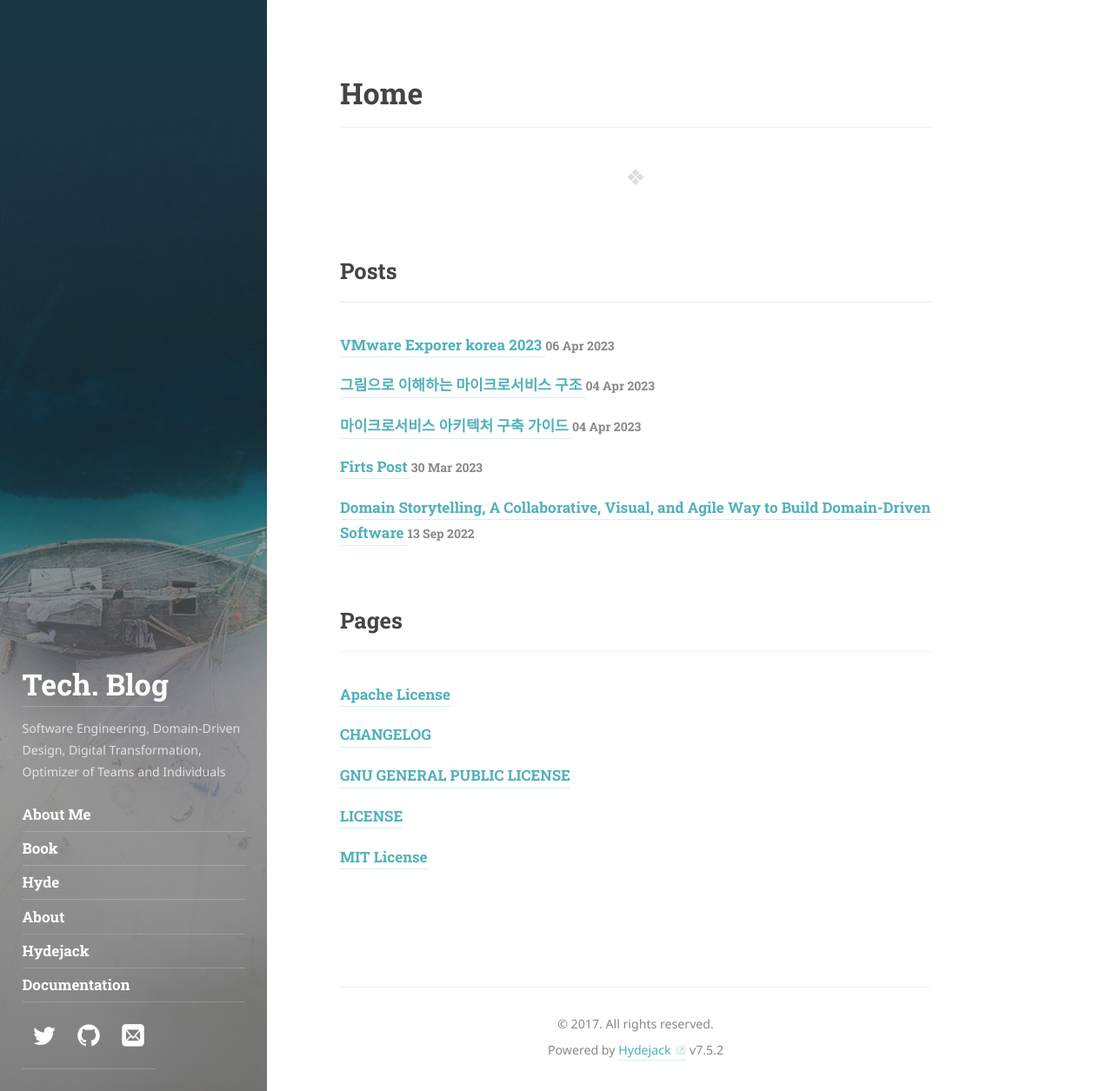
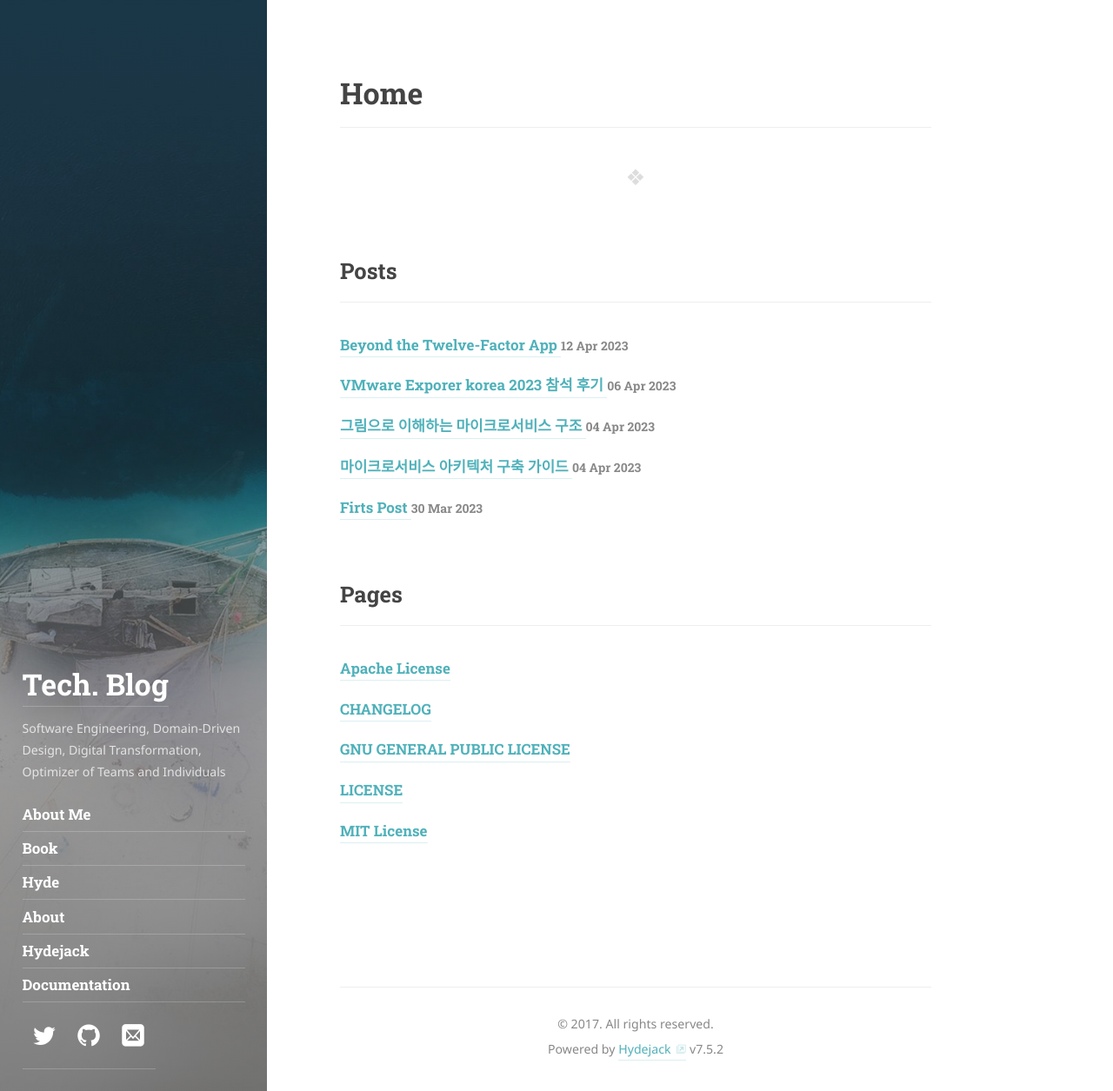
Before and after one commit to haesiku/haesiku.github.io, a Jekyll site: the page built from index.markdown, in a window 1280 px wide and 1255 px high. Shown: the whole window at 87% size. Built offline with Jekyll 4.4.1, drawn with Linux system fonts in a browser that asks for light colours; some web fonts are replaced; the list of posts is cut into pages by our own code; part of the change alters nothing that is shown.

Commit message:
add post: beyond 12 factors

```diff
--- /dev/null
+++ b/_posts/book/2023-04-12-beyond-the-12-factor-app.md
@@ -0,0 +1,104 @@
+---
+layout: post
+title: Beyond the Twelve-Factor App
+description: >
+  초기 Cloud 초창기에 경험 없는 기업이나 개발자가 새로운 Cloud 환경에 적합한 Application을 구축하는데 참고할 지침이었던 **12 Factor**.
+
+  **Beyond the Twelve-Factor App: Exploring the DNA of High Scalable, Resilient Cloud Applications**은 원래의 12 Factor를 기반으로 현재까지의 모범 사례를 반영하고 또 우선순위를 부여하였다.
+
+tags: [book]
+author: author2
+canonical_url: https://jpub.tistory.com
+---
+
+[Beyond the Twelve-Factor App] (사진)
+[Beyond the Twelve-Factor App - Pivotal] (출판사 책 설명 링크)
+
+# Preface (머리말)
+이 책은 Cloud에 시스템을 구축하고 운영할때 참고할 수 있는 **The Twelve-Factor App**을 넘어 빠르게 변화하는 애플리케이션의 구축을 위한 현재의 문제를 해결하는 것을 목적으로 한다.
+
+- 설정 자동화를 위한 절차(declarative) 를 체계화 하여 새로운 개발자가 프로젝트에 참여하는데 드는 시간과 비용을 최소화한다.
+- OS에 따라 달라지는 부분을 명확히하고, 실행 환경 사이의 이식성을 극대화 한다.
+- 최근 등장한 클라우드 플랫폼 배포에 적합하고, 서버와 시스템의 관리가 필요없게 된다.
+- 개발 환경과 운영 환경의 차이를 최소화하고 민첩성을 극대화하기 위해 지속적인 배포가 가능하다.
+- 툴, 아키텍처, 개발 방식을 크게 바꾸지 않고 확장(scale up) 할 수 있다.
+
+기업은 클라우드를 활용해 애플리케이션을 구축하면 비즈니스 변화에 시스템을 빨리 개선할 수 있고, 비용도 적게 드는 등 모든 것이 잘 될 것이라는 막연한 기대를 갖고 클라우드를 도입하고 있다. 그러나 대부분의 기업과 개발자는 Cloud에 친화적인 애플리케이션을 구축하는 방법을 잘 모른 채 시스템을 구축하고 있는게 현실이다.
+이런 문제를 해결하기 위해 **"Heroku"**에서 **"Original 12 Factors"**를 통해 Cloud 도입 초기에 경험이 없는 기업, 개발자에게 Cloud에 Application을 구축하기 위한 방법을 제시하고 있다.
+
+Heroku는 12 Factors 개발에 "Pattern of Enterprise Application Architecture", "Refactoring"에서 영감을 받았다고 한다.
+
+나도 이 두 책을 읽었지만 아무 영감도 못받았었음...
+
+### 먼저, 12 Factors에 대해 알아보자.
+1. Codebase : One codebase tracked in revision control, many deploys
+2. Dependencies : Explicitly declare and isolate dependencies
+3. Configuration : Store configuration in the environment
+4. Backing Services : Treat backing services as attached resources
+5. Build, release, run : Strictly separate build and run stages
+6. Processes : Execute the app as one or more stateless processes
+7. Port binding : Export services via port binding
+8. Concurrency : Scale out via the process model
+9. Disposability : Maximize robustness with fast startup and graceful shutdown
+10. Dev/prod parity : Keep development, staging, and production as similar as possible
+11. Logs : Treat logs as event streams
+12. Admin processes : Run admin/management tasks as one-off processes
+
+### Original 12 Factors에 최신 지침을 추가한 Beyond 12 Factors도 알아보자.
+1. One Codebase, One Application
+2. API First
+3. Dependency Management
+4. Design, Build, Release, And Run
+5. Configuration, Credentials, and Code
+6. Logs
+7. Disposability
+8. Backing Services
+9. Environment Parity
+10. Administrative Processes
+11. Port Binding
+12. Stateless Processes
+13. Concurrency
+14. Telemetry
+15. Authentication and Authorization
+
+
+# Contents
+## 1. One Codebase, One Application
+## 2. API First
+### Why API First?
+### Building Services API First
+## 3. Dependency Management
+### Reliance on the Mommy Server
+### Modern Dependency Management
+## 4. Design, Build, Release, Run
+### Design
+### Build
+### Release
+### Run
+## 5. Configuration, Credentials, and Code
+### Externalizing Configuration
+## 6. Logs
+## 7. Disposability
+## 8. Backing Services
+## 9. Environment Parity
+### Time
+### People
+### Resource
+### Every Commit Is a Candidate for Deployment
+## 10. Adminitrative Processes
+## 11. Port Binding
+### Avoiding Container-Determined Ports
+### Avoiding Micromanaging Port Assignments
+### Applications are Backing Services
+## 12. Stateless Processes
+### A Practical Definition of Stateless
+### The Share-Nothing Pattern
+### Data Caching
+## 13. Concurrency
+## 14. Telemetry
+## 15. Authentication and Authorization
+## 16. A Word on Cloud Native
+### What Is Cloud Native?
+### Why Cloud Native?
+### The Purist vs the Pragmatist
+## 17. Summary
--- a/_posts/conference/2023-04-06-vmware-explorer-2023.md
+++ b/_posts/conference/2023-04-06-vmware-explorer-2023.md
@@ -1,6 +1,6 @@
 ---
 layout: post
-title: VMware Exporer korea 2023
+title: VMware Exporer korea 2023 참석 후기
 description: >
   클라우드, 앱, 기기, 워크스페이스, 보안, 컴플라이언스, 정보 보호, 데이터 주권, 재해 복구에 이르기까지 간소화된 엔드 투 엔드 툴과 플랫폼을 통한 성공적인 멀티 클라우드 운영 방안에 대해 인사이트를 얻을 수 있으며, 다양한 산업군의 개발자와 커뮤니케이션을 할 수 있다.
 
```
